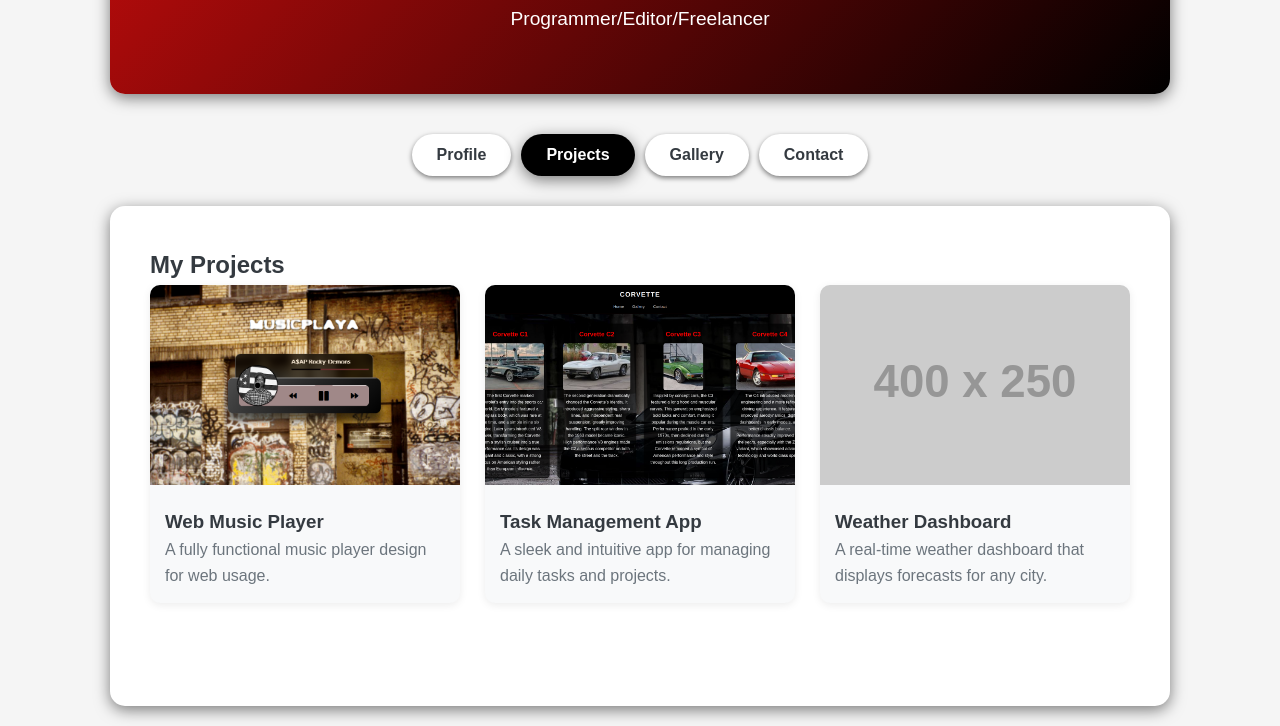
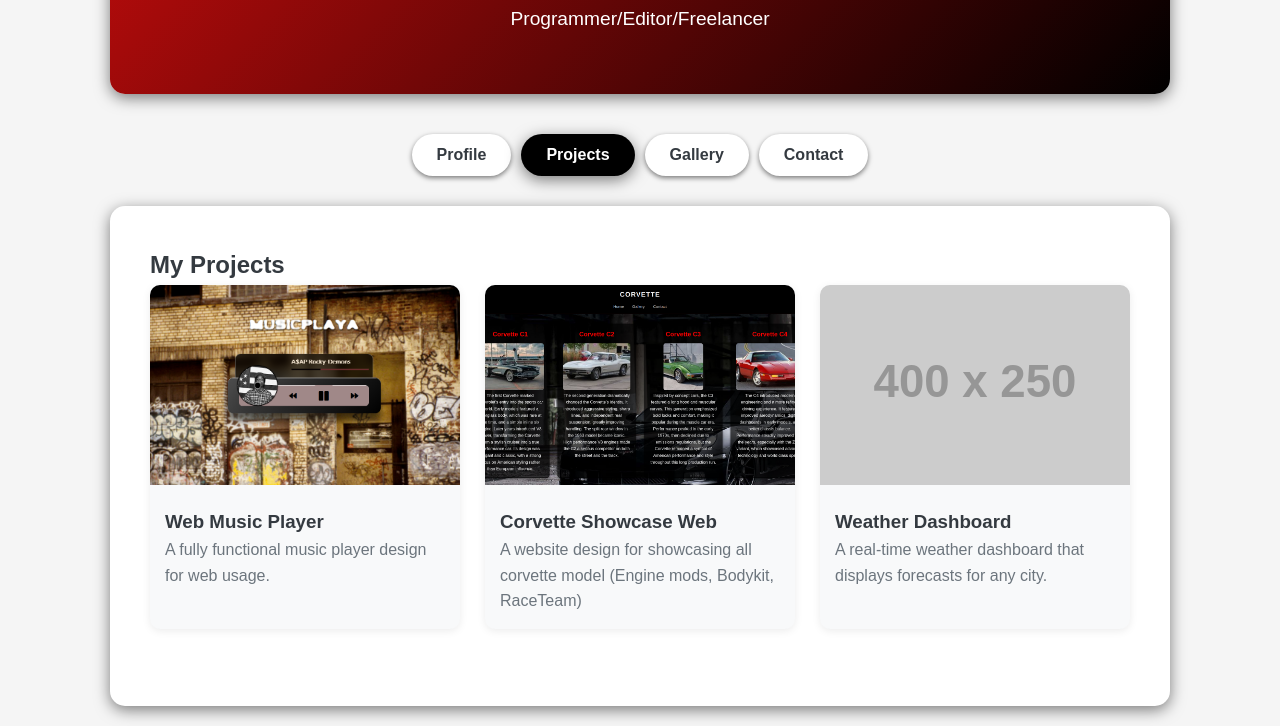
Before and after one commit to mongkiss/UAS-SMT1, a plain HTML site: page index.html in a window 1280 px wide. Both pictures are taken after a click on the button "Projects". Shown: the part 176-902 px from the top of the page. Drawn offline with Linux system fonts and the light colour scheme; placeholder pictures from the web are drawn by us.

Commit message:
Revise project details and correct typos
Updated project descriptions and fixed typos.

```diff
--- a/index.html
+++ b/index.html
@@ -80,9 +80,9 @@
                 alt="Project 2"
                 loading="lazy"
               />
-              <h3>Task Management App</h3>
+              <h3>Corvette Showcase Web</h3>
               <p>
-                A sleek and intuitive app for managing daily tasks and projects.
+                A website design for showcasing all corvette model (Engine mods, Bodykit, RaceTeam)
               </p>
             </div>
             <div class="project-card">
```
